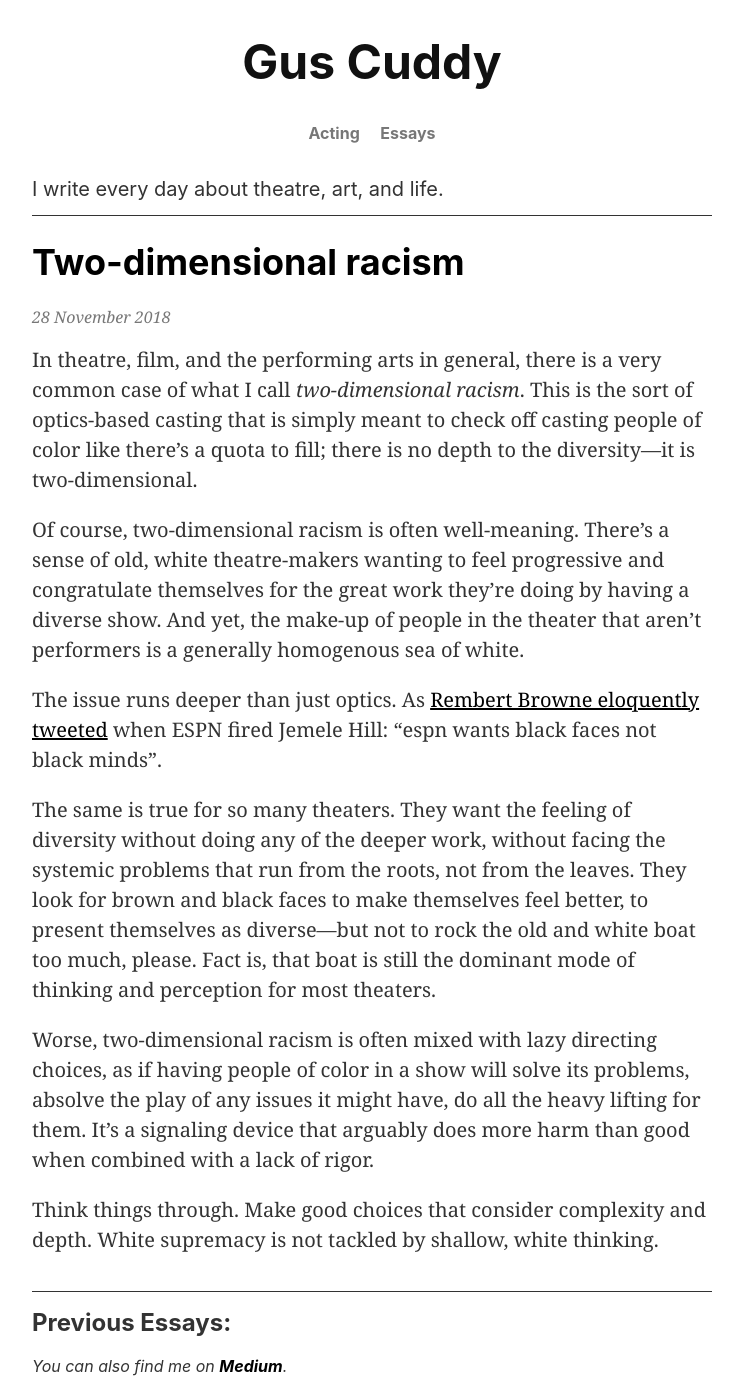
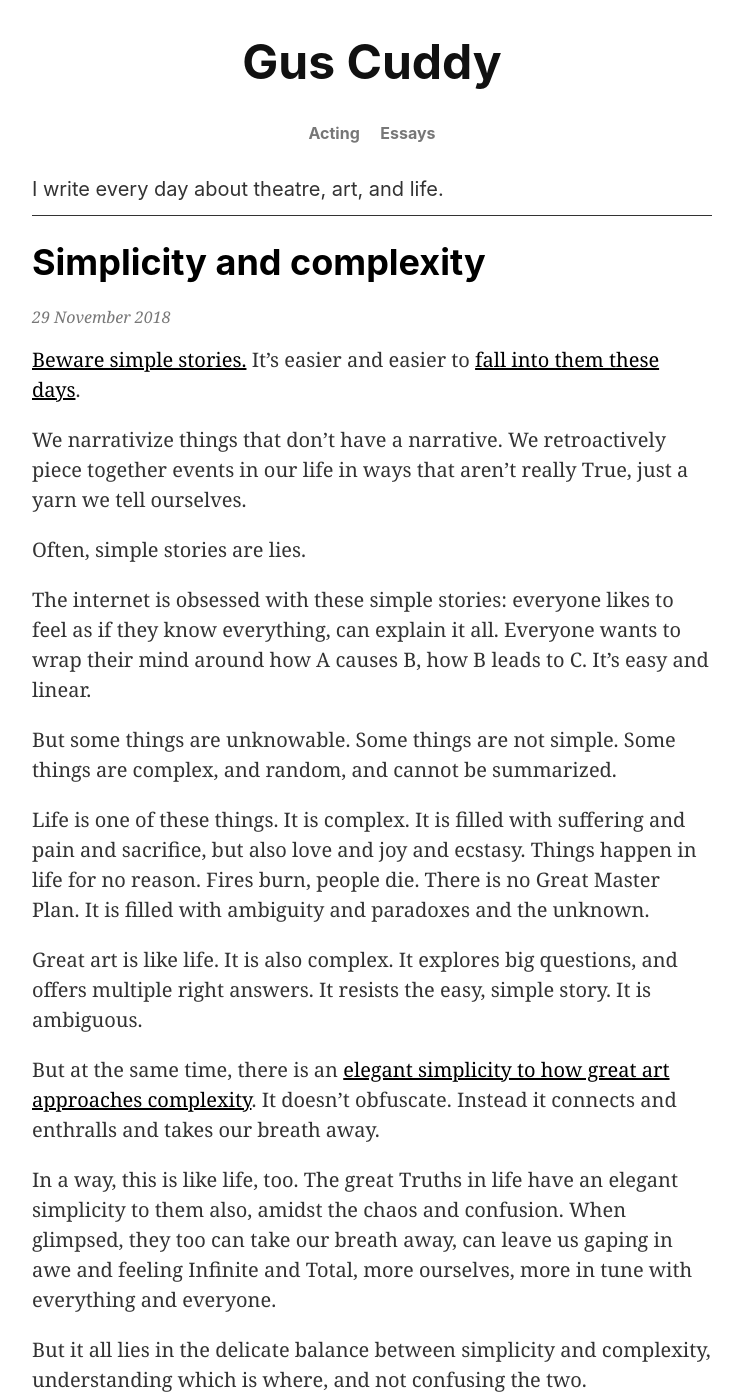
Before and after one commit to gcuddy/gcuddy.github.io, a Jekyll site: the page built from writing.html, in a window 1280 px wide and 1400 px high. Shown: the whole window, without its empty margins (268-1009 px from the left). Built offline with Jekyll 4.4.1, drawn with Linux system fonts in a browser that asks for light colours; some of the changed text lies outside the part shown.

Commit message:
New post.

```diff
--- /dev/null
+++ b/_posts/2018-11-29-simplicity-complexity.md
@@ -0,0 +1,28 @@
+---
+layout: post
+title: "Simplicity and complexity"
+---
+[Beware simple stories.][1] It's easier and easier to [fall into them these days][2].
+
+We narrativize things that don't have a narrative. We retroactively piece together events in our life in ways that aren't really True, just a yarn we tell ourselves.
+
+Often, simple stories are lies.
+
+The internet is obsessed with these simple stories: everyone likes to feel as if they know everything, can explain it all. Everyone wants to wrap their mind around how A causes B, how B leads to C. It's easy and linear.
+
+But some things are unknowable. Some things are not simple. Some things are complex, and random, and cannot be summarized.
+
+Life is one of these things. It is complex. It is filled with suffering and pain and sacrifice, but also love and joy and ecstasy. Things happen in life for no reason. Fires burn, people die. There is no Great Master Plan. It is filled with ambiguity and paradoxes and the unknown.
+
+Great art is like life. It is also complex. It explores big questions, and offers multiple right answers. It resists the easy, simple story. It is ambiguous.
+
+But at the same time, there is an [elegant simplicity to how great art approaches complexity][3]. It doesn't obfuscate. Instead it connects and enthralls and takes our breath away.
+
+In a way, this is like life, too. The great Truths in life have an elegant simplicity to them also, amidst the chaos and confusion. When glimpsed, they too can take our breath away, can leave us gaping in awe and feeling Infinite and Total, more ourselves, more in tune with everything and everyone.
+
+But it all lies in the delicate balance between simplicity and complexity, understanding which is where, and not confusing the two.
+
+
+[1]: https://www.ted.com/talks/tyler_cowen_be_suspicious_of_stories
+[2]: {{ site.baseurl }}{% post_url 2017-12-25-will-social-media-replace-art %}
+[3]: {{ site.baseurl }}{% post_url 2018-11-15-good-theatre-runs-smooth %}
```
Also changed, not shown: _posts/2018-11-27-timers.md (+1 -1 lines).
